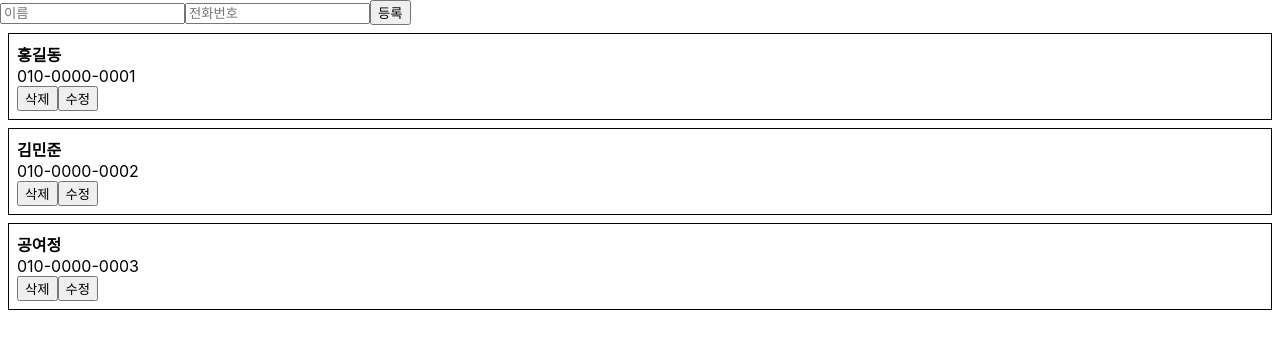
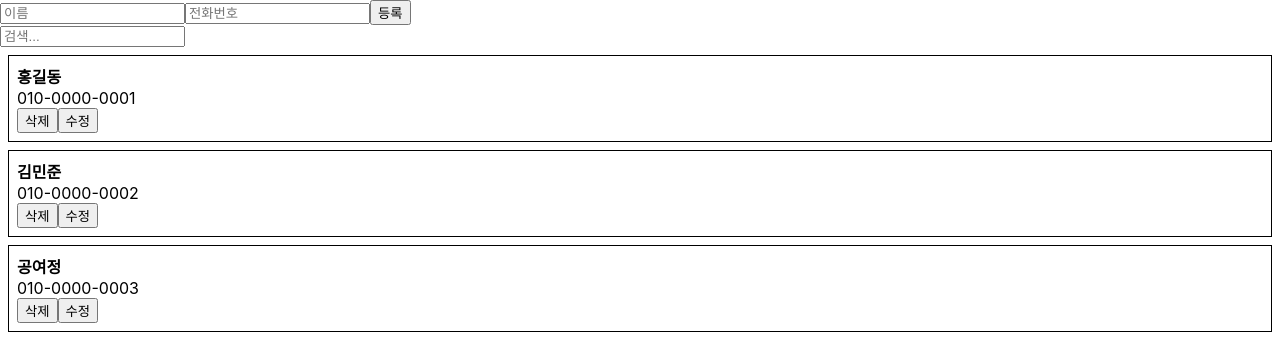
Before and after one commit to QyujinLee/react_tutorials, a React (Create React App) app: page / in a window 1280 px wide. Shown: the top 362 px of the page. Built offline with nearby package versions, Linux system fonts and the light colour scheme.

Commit message:
이름으로 전화번호 찾기

```diff
--- a/src/App.js
+++ b/src/App.js
@@ -26,6 +26,14 @@
           phone: "010-0000-0003"
         }
       ],
+      keyword: ''
+    }
+
+    // 키워드로 전화번호 찾기 위한 이벤트
+    handleChange = (e) => {
+      this.setState({
+        keyword: e.target.value,
+      })
     }
 
     handleCreate = (data) => {
@@ -73,8 +81,15 @@
           <PhoneForm
             onCreate={this.handleCreate}
           />
+          <input
+            value={this.state.keyword}
+            onChange={this.handleChange}
+            placeholder="검색..."
+          />
           <PhoneInfoList
-            data={this.state.information}
+            data={this.state.information.filter(
+              info => info.name.indexOf(this.state.keyword) > -1
+            )}
             onRemove = {this.handleRemove}
             onUpdate = {this.handleUpdate}
           />
```
